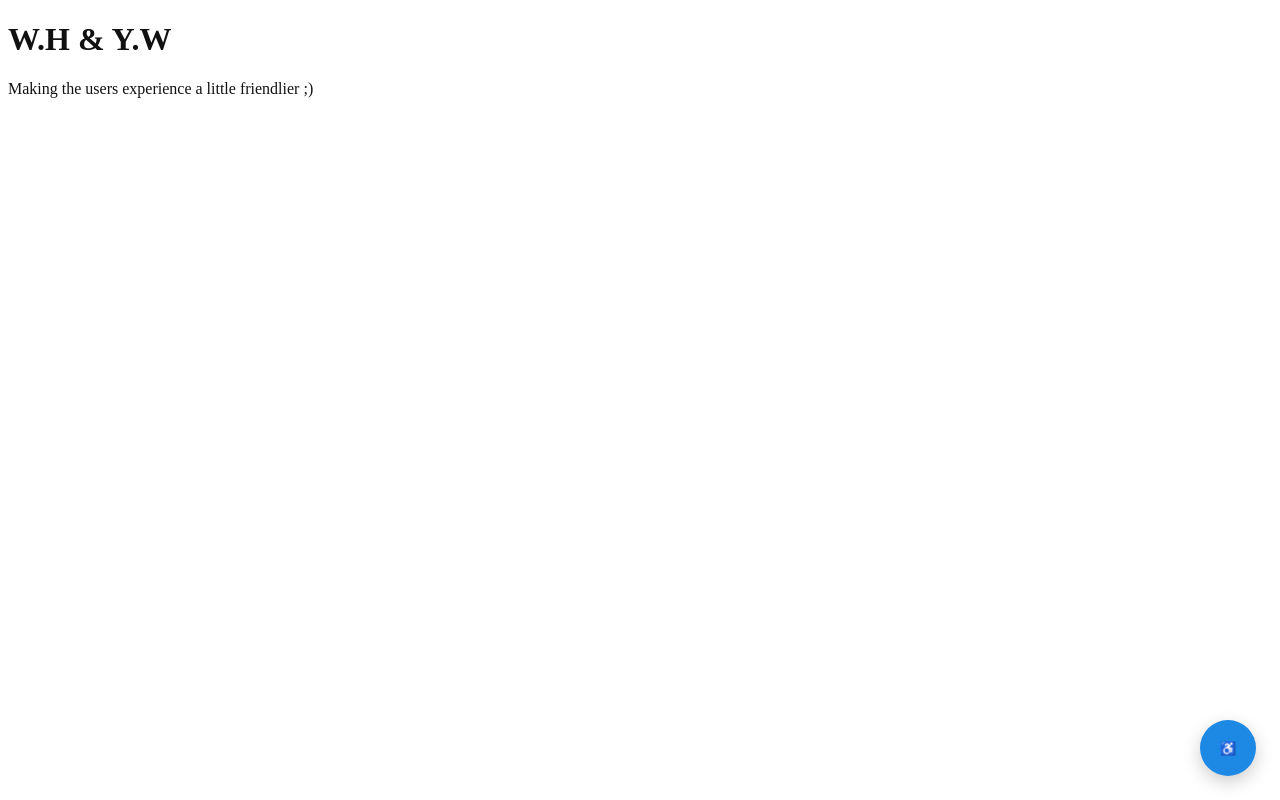
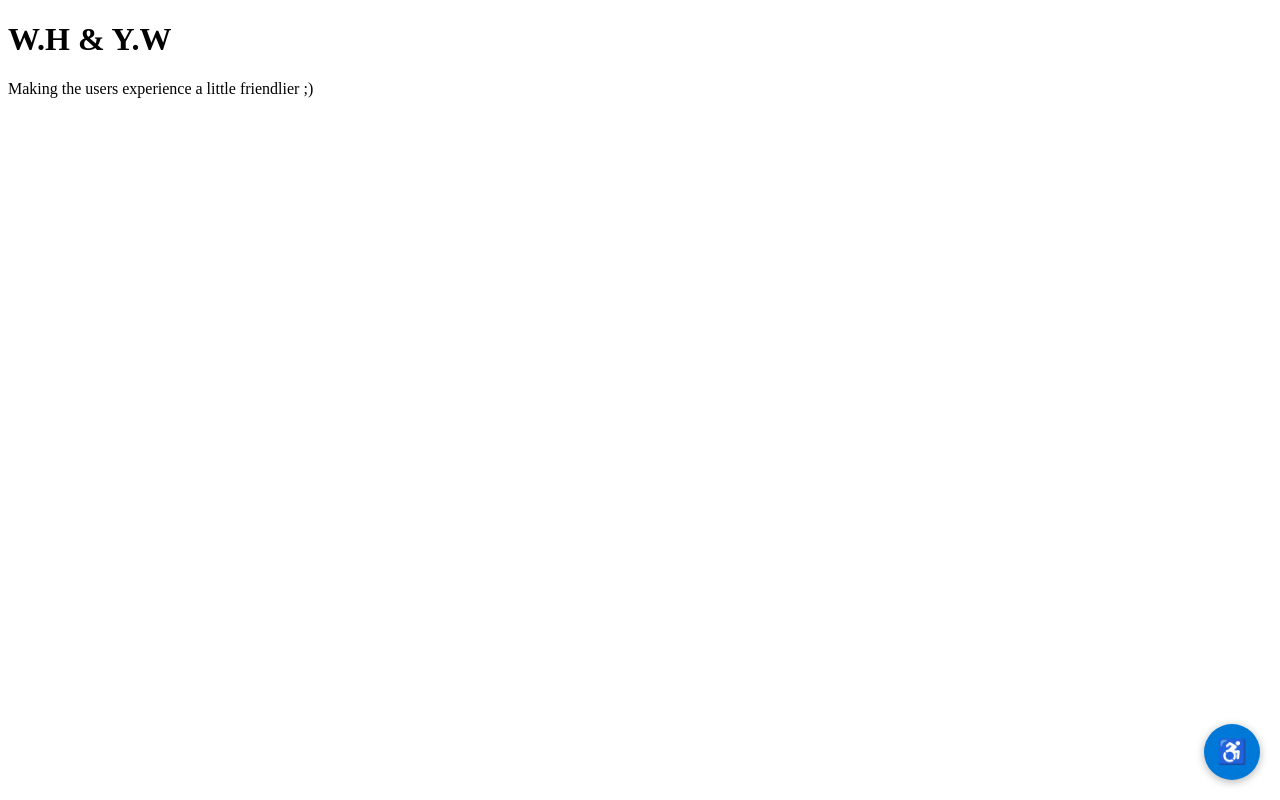
Before and after one commit to wxsfy/a11y-widget, a website: page demo.html in a window 1280 px wide. Drawn offline with Linux system fonts and the light colour scheme.

Commit message:
Update script source for A11y Update demo.html to use version A scriptWidget
This commit updates the demo page to load the new a11y-widget-A.js file for version A accessibility features.

```diff
--- a/demo.html
+++ b/demo.html
@@ -3,7 +3,7 @@
 <title>A11y Widget – Demo</title>
 <h1>W.H & Y.W</h1>
 <p>Making the users experience a little friendlier ;) </p>
-<script src="dist/a11y-widget.min.js"></script>
+<script src="a11y-widget-A.js"></script>
 <script>
   A11yWidget.init({ accent:'#1e88e5', defaultOpen:true });
 </script>
```
